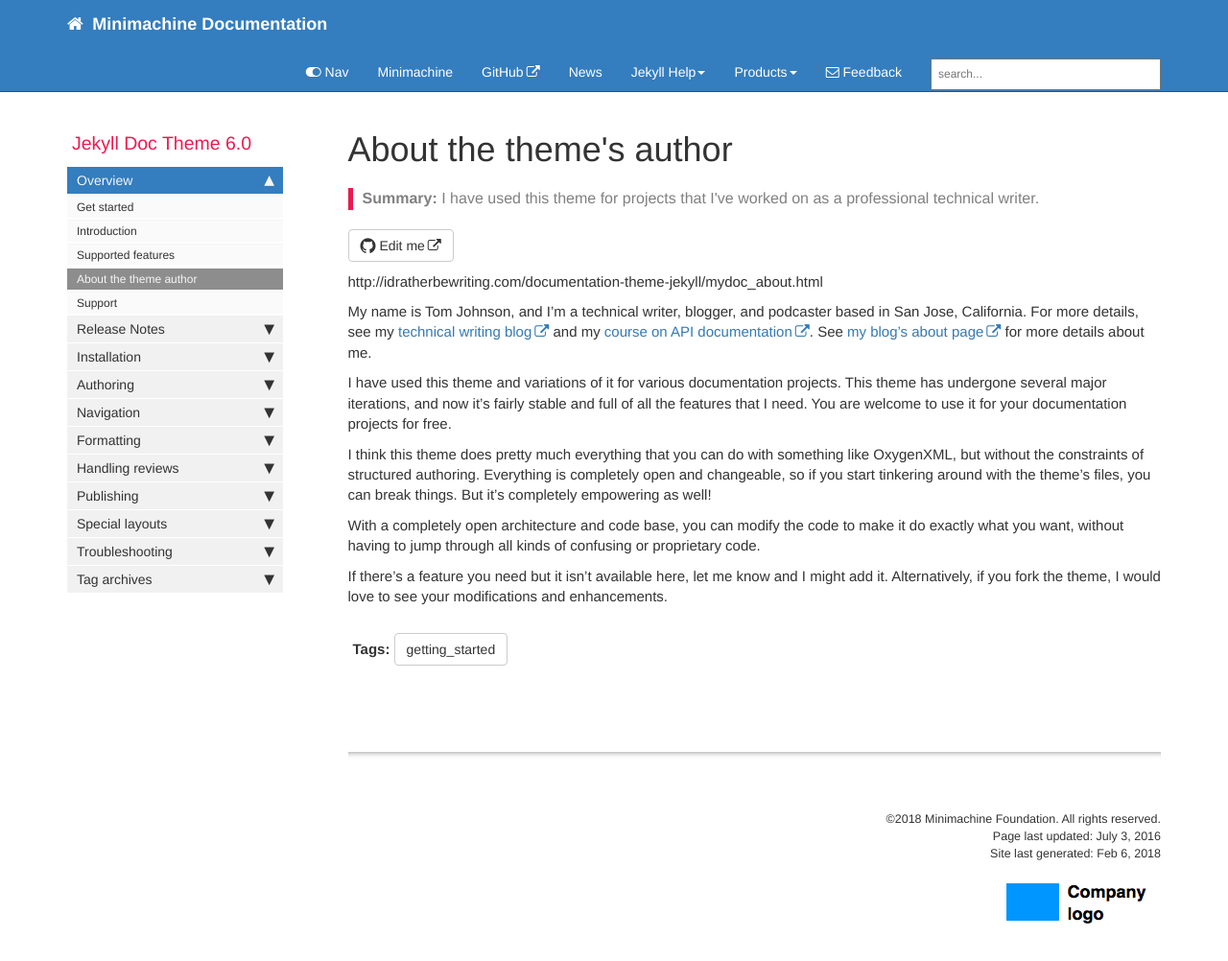
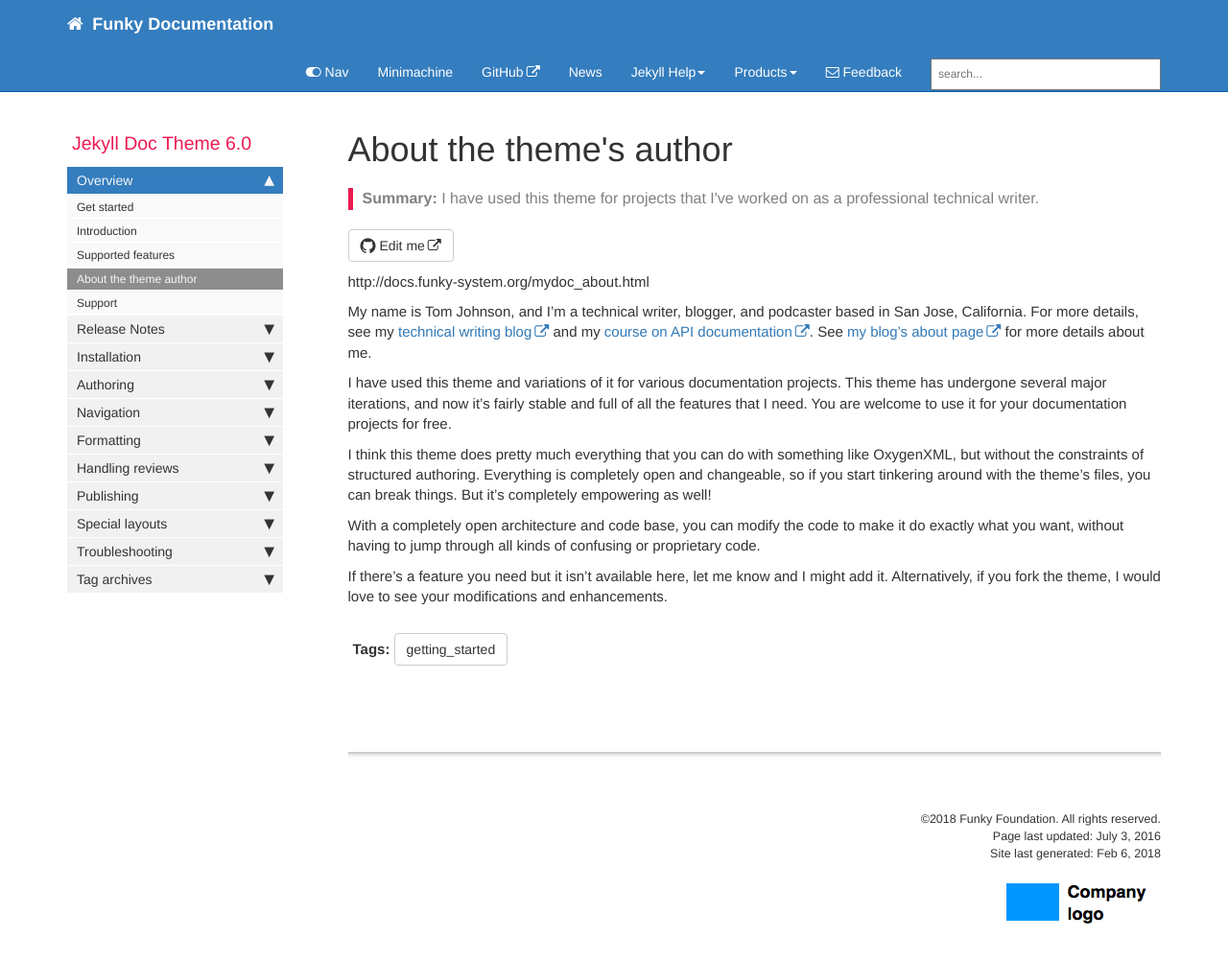
Before and after one commit to Funky-System/Docs, a Jekyll site: the page built from pages/mydoc/mydoc_about.md, in a window 1280 px wide and 1039 px high. Shown: the top 1002 px of the window at 96% size. Built offline with Jekyll 4.4.1, drawn with Linux system fonts in a browser that asks for light colours; nearby versions of some CDN libraries; comment, search, counter and statistics services are not loaded.

Commit message:
Update _config.yml

```diff
--- a/_config.yml
+++ b/_config.yml
@@ -1,18 +1,18 @@
-repository: tomjoht/documentation-theme-jekyll
+repository: Funky-System/Docs
 
 output: web
 # this property is useful for conditional filtering of content that is separate from the PDF.
 
-topnav_title: Minimachine Documentation
+topnav_title: Funky Documentation
 # this appears on the top navigation bar next to the home button
 
-site_title: Minimachine Documentation
+site_title: Funky Documentation
 # this appears in the html browser tab for the site title (seen mostly by search engines, not users)
 
-company_name: Minimachine Foundation
+company_name: Funky Foundation
 # this appears in the footer
 
-github_editme_path: tomjoht/documentation-theme-jekyll/blob/gh-pages/
+github_editme_path: Funky-System/Docs
 # if you're using Github, provide the basepath to the branch you've created for reviews, following the sample here. if not, leave this value blank.
 
 # gitlab_editme_path: tomjoht/documentation-theme-jekyll/blob/gh-pages/
@@ -111,5 +111,5 @@ description: "Intended as a documentation theme based on Jekyll for technical wr
 # the description is used in the feed.xml file
 
 # needed for sitemap.xml file only
-url: http://idratherbewriting.com
-baseurl: /documentation-theme-jekyll
+url: http://docs.funky-system.org
+baseurl: /
```
